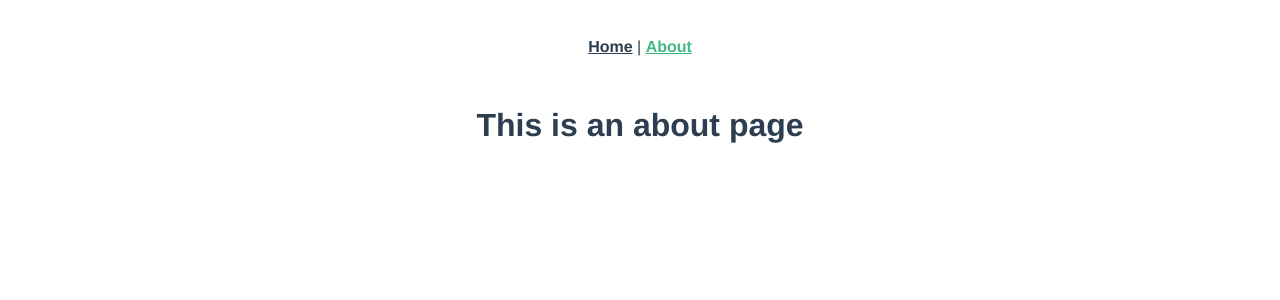
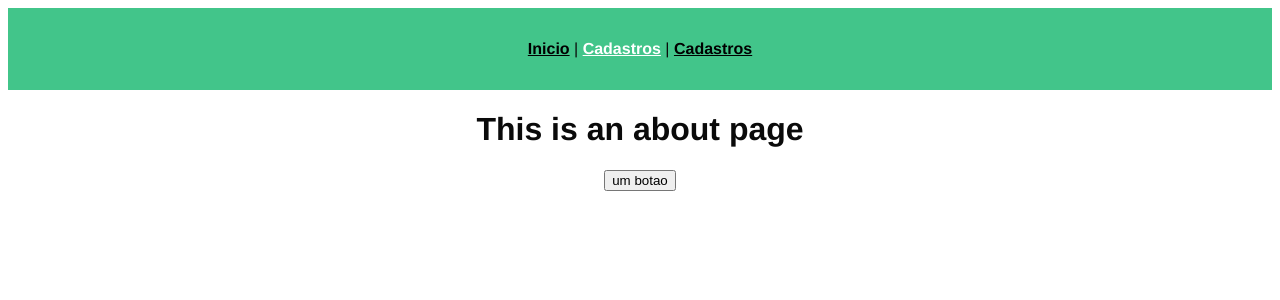
Before and after one commit to vainicius/parking-front, a Vue app: page /about in a window 1280 px wide. Shown: the top 300 px of the page. Built offline with nearby package versions, Linux system fonts and the light colour scheme.

Commit message:
table not good but ok

```diff
--- a/package.json
+++ b/package.json
@@ -9,6 +9,7 @@
   "dependencies": {
     "axios": "^1.4.0",
     "bootstrap": "^5.3.0",
+    "bootstrap-vue": "^2.23.1",
     "core-js": "^3.8.3",
     "vue": "^3.2.13",
     "vue-router": "^4.0.3"
--- a/src/App.vue
+++ b/src/App.vue
@@ -1,8 +1,11 @@
 <template>
+
   <nav>
-    <router-link to="/">Home</router-link> |
-    <router-link to="/about">About</router-link>
-  </nav>
+
+    <router-link to="/">Inicio</router-link> |
+    <router-link to="/about">Cadastros</router-link> |
+    <router-link to="/cadastros">Cadastros</router-link>
+    </nav>
   <router-view/>
 </template>
 
@@ -12,19 +15,31 @@
   -webkit-font-smoothing: antialiased;
   -moz-osx-font-smoothing: grayscale;
   text-align: center;
-  color: #2c3e50;
+  color: #0a0a0a;
+}
+body{
+  background-color: #ffffff;
 }
 
+
+
+
 nav {
-  padding: 30px;
+  padding: 2rem;
+  background-color: #42c58a;
+
 
   a {
     font-weight: bold;
-    color: #2c3e50;
+    color: #000000;
 
     &.router-link-exact-active {
-      color: #42b983;
+      color: #ffffff;
+
     }
   }
+
 }
+
+
 </style>
--- a/src/components/HelloWorld.vue
+++ b/src/components/HelloWorld.vue
@@ -1,4 +1,5 @@
 <template>
+
   <div class="hello">
     <h1>{{ msg }}</h1>
     <p>
--- /dev/null
+++ b/src/components/HomeParking.vue
@@ -0,0 +1,40 @@
+<!--
+<template>
+  <div id="carouselExample" class="carousel slide">
+    <div class="carousel-inner">
+      <div class="carousel-item active">
+        <img src="..." class="d-block w-100" alt="...">
+      </div>
+      <div class="carousel-item">
+        <img src="..." class="d-block w-100" alt="...">
+      </div>
+      <div class="carousel-item">
+        <img src="..." class="d-block w-100" alt="...">
+      </div>
+    </div>
+    <button class="carousel-control-prev" type="button" data-bs-target="#carouselExample" data-bs-slide="prev">
+      <span class="carousel-control-prev-icon" aria-hidden="true"></span>
+      <span class="visually-hidden">Previous</span>
+    </button>
+    <button class="carousel-control-next" type="button" data-bs-target="#carouselExample" data-bs-slide="next">
+      <span class="carousel-control-next-icon" aria-hidden="true"></span>
+      <span class="visually-hidden">Next</span>
+    </button>
+  </div>
+</template>
+
+<script lang="ts">
+import { defineComponent } from 'vue';
+
+export default defineComponent({
+  name: 'HomeParking',
+
+});
+</script>
+
+
+<style scoped lang="scss">
+
+</style>
+*/
+-->
--- a/src/main.ts
+++ b/src/main.ts
@@ -1,5 +1,11 @@
 import { createApp } from 'vue'
 import App from './App.vue'
 import router from './router'
+/*import Vue from "vue";
+import { BootstrapVue, IconsPlugin } from "bootstrap-vue";
 
+// Import Bootstrap and BootstrapVue CSS files (order is important)
+import "bootstrap/dist/css/bootstrap.css";
+import "bootstrap-vue/dist/bootstrap-vue.css";
+*/
 createApp(App).use(router).mount('#app')
--- a/src/views/AboutView.vue
+++ b/src/views/AboutView.vue
@@ -1,5 +1,10 @@
 <template>
   <div class="about">
     <h1>This is an about page</h1>
+    <button type="button" class="btn btn-primary">um botao
+
+    </button>
+
   </div>
+
 </template>
--- a/src/views/HomeView.vue
+++ b/src/views/HomeView.vue
@@ -1,18 +1,38 @@
 <template>
-  <div class="home">
-    <img alt="Vue logo" src="../assets/logo.png">
-    <HelloWorld msg="Welcome to Your Vue.js + TypeScript App"/>
-  </div>
+ <table width="500">
+         <thead>
+             <tr>
+                 <th scope="col">Marca</th>
+                 <th scope="col">Veículo</th>
+                 <th scope="col">Placa</th>
+                 <th scope="col">Hora Entrada</th>
+             </tr>
+         </thead>
+         <tbody>
+           <tr>
+               <td>Fiat</td>
+               <td>Palio</td>
+           </tr>
+           <tr>
+               <td>Volkswagem</td>
+               <td>Nivus</td>
+           </tr>
+         </tbody>
+
+
+        </table>
+
 </template>
 
 <script lang="ts">
-import { defineComponent } from 'vue';
+import { VueElement, defineComponent } from 'vue';
 import HelloWorld from '@/components/HelloWorld.vue'; // @ is an alias to /src
-
+import HomeParking from '@/components/HomeParking.vue'
 export default defineComponent({
   name: 'HomeView',
   components: {
     HelloWorld,
+
   },
 });
 </script>
```
Also changed, not shown: src/assets/Parking_Lot_RB-53(DECAL)_Parking_Replacement_Decal_INPS-010-22.jpg (added), 1 other file (tests, documents, lock files or other folders).
